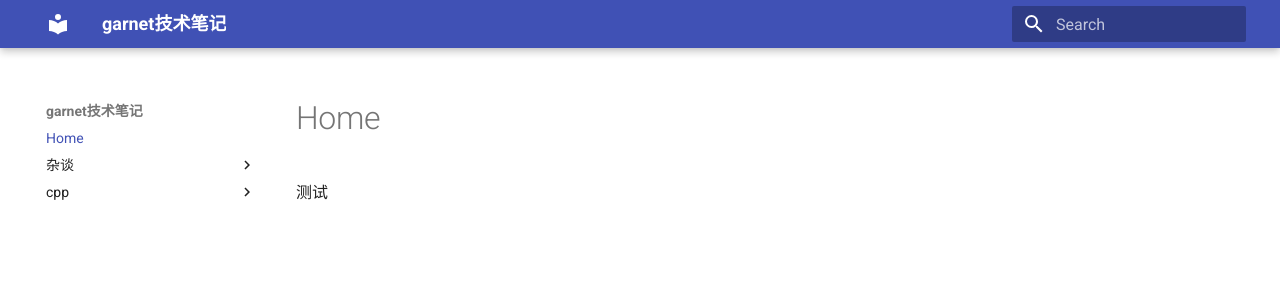
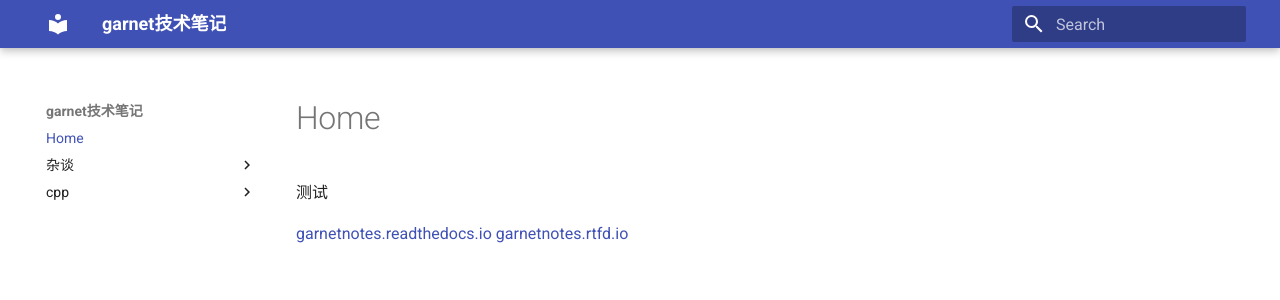
Before and after one commit to ymma98/technotes, an MkDocs documentation site: the page built from docs/index.md, in a window 1280 px wide. Shown: the top 300 px of the page. Built offline with MkDocs 1.6.1 and Material for MkDocs 9.7.7, drawn with Linux system fonts in a browser that asks for light colours.

Commit message:
docs/index.md updated from https://stackedit.cn/

```diff
--- a/docs/index.md
+++ b/docs/index.md
@@ -1,4 +1,7 @@
 测试
+
+[garnetnotes.readthedocs.io](http://garnetnotes.readthedocs.io/)
+[garnetnotes.rtfd.io](http://garnetnotes.rtfd.io/)
 <!--stackedit_data:
-eyJoaXN0b3J5IjpbMTgwNjE5MTA2XX0=
+eyJoaXN0b3J5IjpbMTk0NzY2NzkxNCwxODA2MTkxMDZdfQ==
 -->
```
